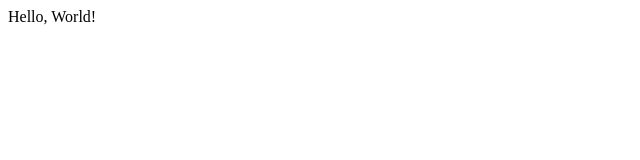
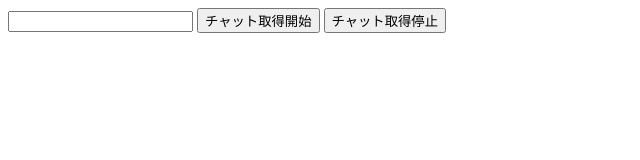
Before and after one commit to s-yu-yu-yu/yt-chat-mater, a website built with Vite: page index.html in a window 1280 px wide. Shown: the whole page, without its empty margins (0-640 px from the left). Built offline with nearby package versions, Linux system fonts and the light colour scheme.

Commit message:
feat: フォームとボタン追加

```diff
--- a/index.html
+++ b/index.html
@@ -5,6 +5,10 @@
     <title>YT-Chat-Mater</title>
   </head>
   <body>
+    <input type="text" id="input" />
+    <button id="button">チャット取得開始</button>
+    <button id="button2">チャット取得停止</button>
+
     <script type="module" src="./src/main.ts"></script>
   </body>
 </html>
--- a/src/main.ts
+++ b/src/main.ts
@@ -1,9 +1,16 @@
-function component() {
-  const element = document.createElement("div");
+const inputElm = document.getElementById("input") as HTMLInputElement;
+const buttonElm = document.getElementById("button") as HTMLButtonElement;
+const buttonElm2 = document.getElementById("button2") as HTMLButtonElement;
 
-  element.innerHTML = "Hello, World!";
+const init = () => {
+  buttonElm.addEventListener("click", () => {
+    listenLiveChat(inputElm.value);
+  });
+};
 
-  return element;
-}
+const listenLiveChat = (id: string) => {
+  if (!id) return;
+  console.log("channelId", id);
+};
 
-document.body.appendChild(component());
+init();
--- a/tsconfig.json
+++ b/tsconfig.json
@@ -8,5 +8,5 @@
     "skipLibCheck": true,
     "forceConsistentCasingInFileNames": true
   },
-  "include": ["src/**/*"]
+  "include": ["src/**/*", "node_modules/**/*"]
 }
```
Also changed, not shown: .yarnrc.yml (added), dist/assets/index-CeBtmCYO.js (added), dist/index.html, 1 other file.
